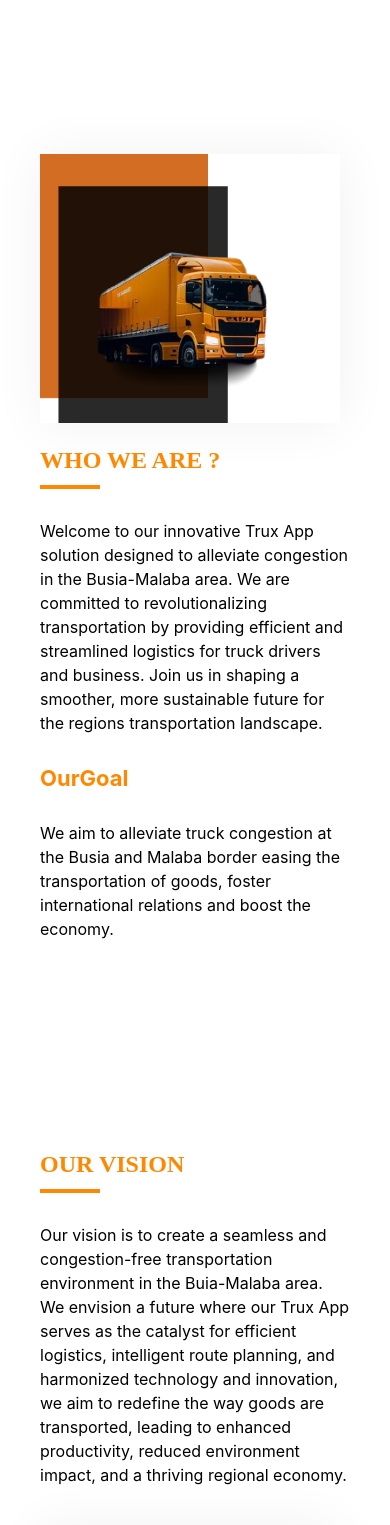
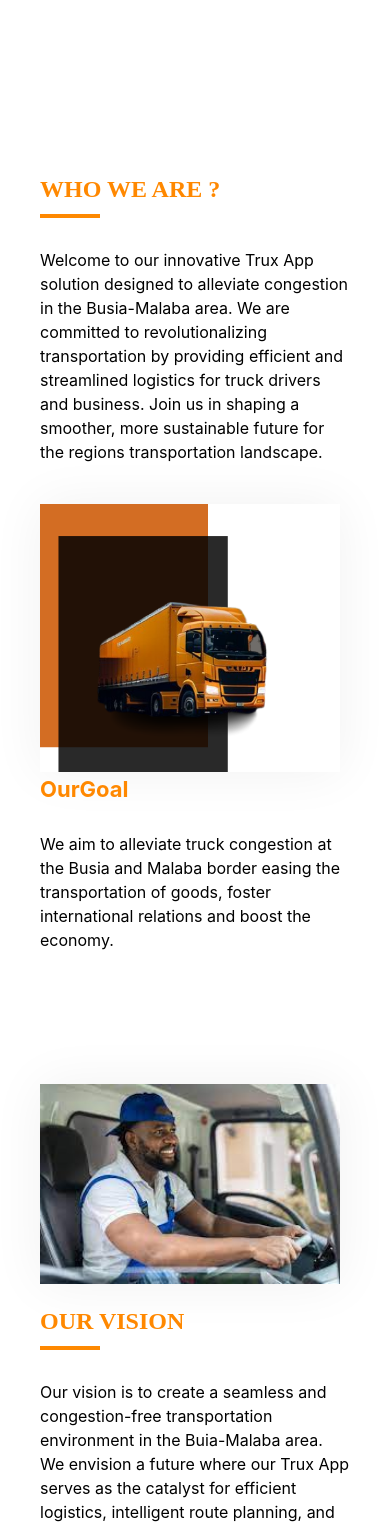
Before and after one commit to Serah-Wanjiru/End-year-project-informational-website, a React (Create React App) app in the folder nova-informational-website/: page / in a window 390 px wide. Shown: the top 1525 px of the page. Built offline with nearby package versions, Linux system fonts and the light colour scheme.

Commit message:
made changes on the style

```diff
--- a/nova-informational-website/src/component/About/index.jsx
+++ b/nova-informational-website/src/component/About/index.jsx
@@ -4,15 +4,9 @@ const About = () => {
   return (
     <div id="about">
       <div className="container-about">
-        <div className="row">
-          <div className="aboutp">
-            <img
-              src="img/image/abouts.png"
-              className="img-fluid"
-              alt="About Us"
-            />
-          </div>
-          <div className="aboutp">
+        <div className="about-alignment-page">
+
+          <div className="about-text-container">
             <div className="about-text">
               <h2>
                 Who we Are ?{" "}
@@ -20,7 +14,14 @@ const About = () => {
               <p>
               Welcome to our innovative Trux App solution designed to alleviate congestion in the Busia-Malaba area. We are committed to revolutionalizing transportation by providing efficient and streamlined logistics for truck drivers and business. Join us in shaping a smoother, more sustainable future for the regions transportation landscape.
               </p>
-              <h3>
+              <div className="about-container">
+            <img
+              src="img/image/abouts.png"
+              className="img-fluid"
+              alt="About Us"
+            />
+          </div>
+              <h3 className="goal">
                 Our<span>Goal</span>
               </h3>
               <p>
@@ -30,13 +31,10 @@ const About = () => {
           </div>
         </div>
       </div>
-      <br />
-      <br />
-      <br />
-      <br />
+
       <div className="container-about">
-        <div className="row">
-          <div className="aboutp">
+        <div className="about-alignment">
+          <div className="about-text-container">
             <div className="about-text">
               <h2>
                 Our <span>Vision</span>
@@ -46,7 +44,7 @@ const About = () => {
               </p>
             </div>
           </div>
-          <div className="aboutp">
+          <div className="about">
             <img
               src="img/image/driver.jpeg"
               className="img-fluid"
@@ -55,20 +53,17 @@ const About = () => {
           </div>
         </div>
       </div>
-      <br />
-      <br />
-      <br />
-      <br />
+
       <div className="container-about">
-        <div className="row">
-          <div className="aboutp">
+        <div className="about-alignment">
+          <div className="about">
             <img
               src="img/image/about.png"
               className="img-fluid"
               alt="Our Mission"
             />
           </div>
-          <div className="aboutp">
+          <div className="about-text-container">
             <div className="about-text">
               <h2>
                 Our <span>Mission</span>{" "}
--- a/nova-informational-website/src/component/About/style.css
+++ b/nova-informational-website/src/component/About/style.css
@@ -1,13 +1,14 @@
-
-
 .about-banner {
     position: relative;
     box-shadow: var(--shadow-2);
     max-width: 300px;
     margin-block-end: 60px;
+    margin-bottom: 15%;
   }
 
-  .about .abs-img-2 { display: none; }
+  .about .abs-img-2 {
+    display: none;
+  }
 
   .about .abs-img-1 {
     position: absolute;
@@ -36,7 +37,7 @@
 
   .about-item:not(:last-child) { margin-block-end: 10px; }
 
-  .row{
+  .about-alignment{
     display: flex;
     justify-content: space-evenly;
 
@@ -50,6 +51,7 @@
 .container-about {
   padding: 40px;
   border-radius: 8px;
+  margin-top: 3%;
 }
 
 .about-text {
@@ -111,6 +113,7 @@ body{
   bottom: 0;
   left: 0;
 }
+
 #about .about-text li {
   margin-bottom: 6px;
   margin-left: 6px;
@@ -138,9 +141,13 @@ body{
 }
 @media screen and (max-width: 768px) {
 
-  .row{
+  .about-alignment{
     display: flex;
-    flex-direction: column;
+    flex-direction: column-reverse;
+  }
+  .about-alignment-page{
+    display: flex;
+    flex-direction: column-reverse;
   }
   #about img {
     width: 300px;
```
Also changed, not shown: nova-informational-website/public/img/image/truckside.png (renamed from nova-informational-website/public/img/image/truck2-removebg-preview 1.png).
